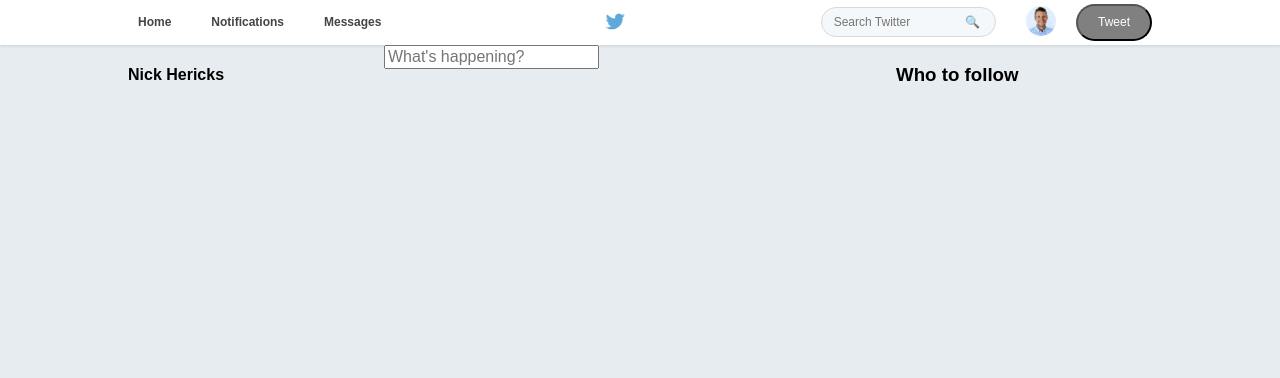
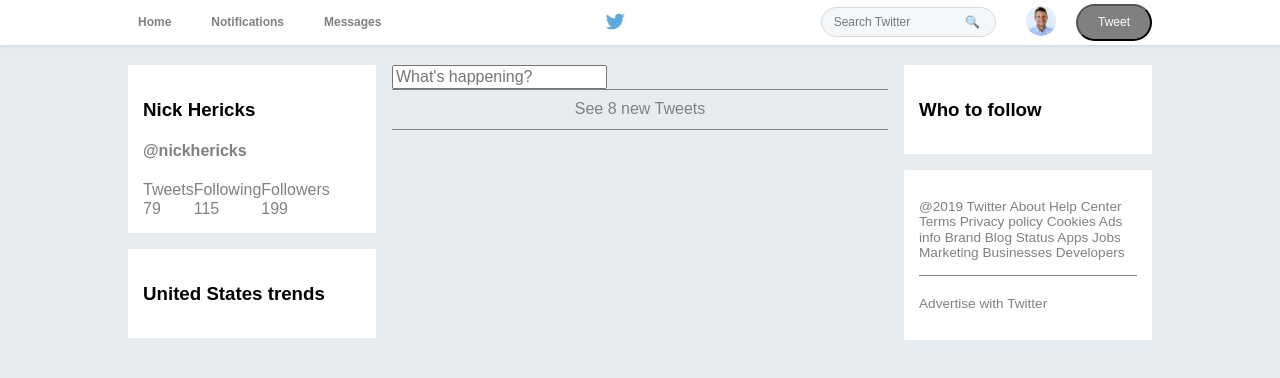
Before and after one commit to nickhericks/tweet, a plain HTML site: page index.html in a window 1280 px wide. Drawn offline with Linux system fonts and the light colour scheme.

Commit message:
Main component format

```diff
--- a/css/style.css
+++ b/css/style.css
@@ -8,12 +8,24 @@ body {
   box-sizing: border-box;
   margin: 0 auto;
   font-family: sans-serif;
+  font-size: 16px;
+  color: grey;
+
 }
 
 header {
   padding: 0 10%;
   background-color: #fff;
   box-shadow: 0 1px 3px rgba(0,0,0,0.12)
+}
+
+a {
+  text-decoration: none;
+  color: grey;
+}
+
+h3 {
+  color: #000;
 }
 
 #nav {
@@ -87,6 +99,7 @@ header {
 main {
   display: flex;
   padding: 0 10%;
+  margin-top: 20px;
 
 }
 
@@ -96,4 +109,35 @@ main {
 
 .feed {
   width: 580px;
+  margin: 0 16px;
 }
+
+.box {
+  background-color: #fff;
+  margin: 0 0 16px 0;
+  padding: 15px;
+
+}
+
+.user-stats {
+display: flex;
+}
+
+
+
+.new-tweets {
+  text-align: center;
+  padding: 10px;
+  border-top: 1px solid grey;
+  border-bottom: 1px solid grey;
+}
+
+footer {
+  font-size: .85rem;
+  padding: 10px;
+}
+
+footer .advertise {
+  border-top: 1px grey solid;
+  padding-top: 20px;
+}
--- a/index.html
+++ b/index.html
@@ -35,31 +35,61 @@
 
       <main>
         <section class="side left">
-          <div>
-            <h4>Nick Hericks</h4>
+          <div class="box">
+            <h3 class="user-name">Nick Hericks</h3>
+            <h4 class="user-handle">@nickhericks</h4>
+            <div class="user-stats">
+              <div class="user-tweets">Tweets<br>79</div>
+              <div class="user-following">Following<br>115</div>
+              <div class="user-followers">Followers<br>199</div>
+            </div>
           </div>
-          <div>
+          <div class="box">
+            <h3>United States trends</h3>
 
           </div>
         </section>
+
         <section class="feed">
           <div class="whats-happening">
             <input type="text" placeholder="What's happening?">
           </div>
-          <div>
+          <div class="new-tweets">
+            See 8 new Tweets
+          </div>
+          <div class="tweet-container">
+            <!-- BUILD TWEET HERE -->
 
-          </div>
-          <div>
 
           </div>
         </section>
+
         <section class="side right">
-          <div class="follow">
+          <div class="follow box">
             <h3>Who to follow</h3>
           </div>
-          <div class="footer">
-
-          </div>
+          <footer class="box">
+            <p>
+              @2019 Twitter
+              <a href="#">About</a>
+              <a href="#">Help Center</a>
+              <a href="#">Terms</a>
+              <a href="#">Privacy policy</a>
+              <a href="#">Cookies</a>
+              <a href="#">Ads info</a>
+              <a href="#">Brand</a>
+              <a href="#">Blog</a>
+              <a href="#">Status</a>
+              <a href="#">Apps</a>
+              <a href="#">Jobs</a>
+              <a href="#">Marketing</a>
+              <a href="#">Businesses</a>
+              <a href="#">Developers</a>
+            </p>
+            <p class="advertise">
+              <a href="#">Advertise with Twitter</a>
+            </p>
+          </footer>
         </section>
       </main>
 
```
